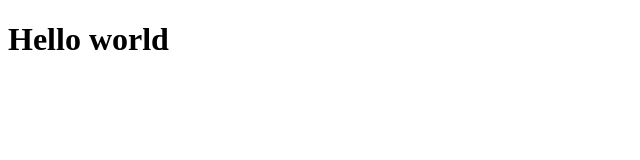
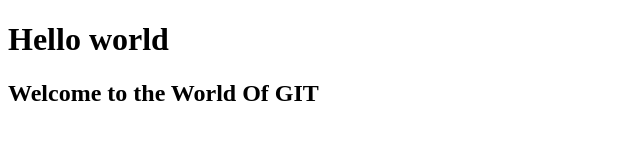
Before and after one commit to shrinathjoshi/example, a plain HTML site: page index.html in a window 1280 px wide. Shown: the whole page, without its empty margins (0-640 px from the left). Drawn offline with Linux system fonts and the light colour scheme.

Commit message:
Welcome to World of GIT

```diff
--- a/index.html
+++ b/index.html
@@ -6,6 +6,7 @@
 <body>
 
 	<h1>Hello world</h1>
+	<h2> Welcome to the World Of GIT </h2>
 
 </body>
 </html>
```
